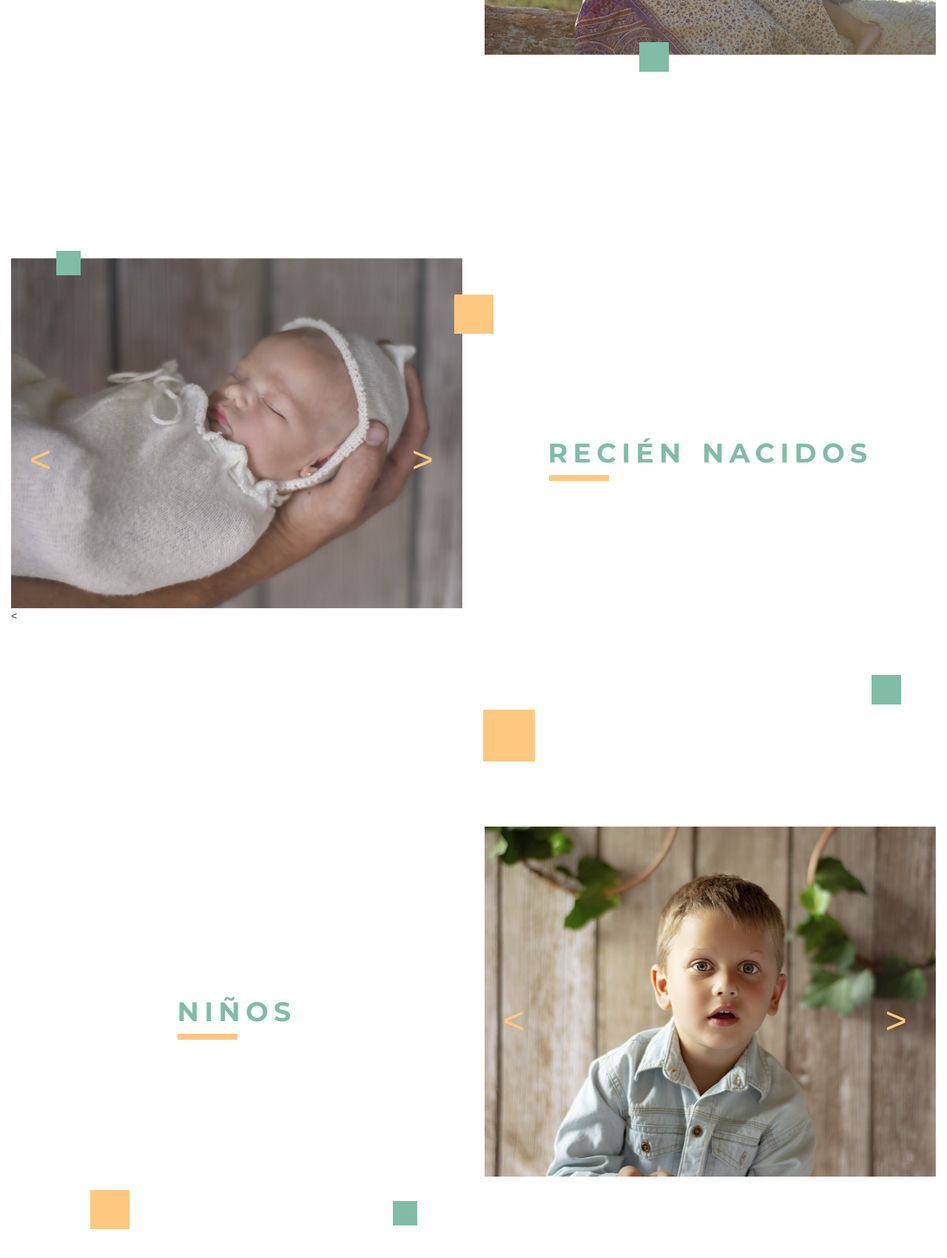
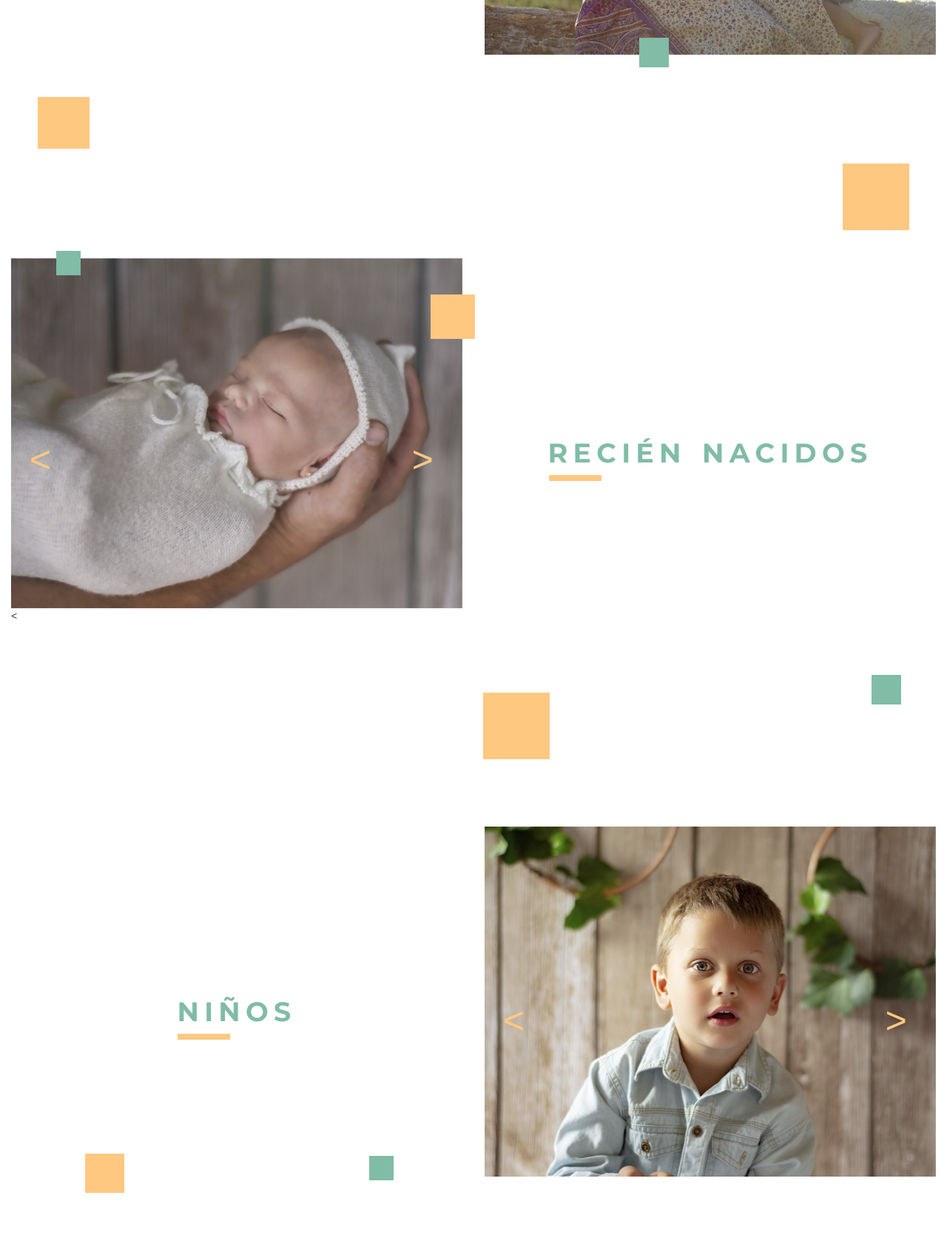
Before and after one commit to Warsouler/Romolina, a plain HTML site: page index.html in a window 1280 px wide. Shown: the part 3060-4760 px from the top of the page at 74% size. Drawn offline with Linux system fonts and the light colour scheme.

Commit message:
Desktop
Desktop

```diff
--- a/index.html
+++ b/index.html
@@ -332,6 +332,20 @@
     </div>
 <!--    fin maternidad-->
 
+
+
+    <div class="entresec">
+
+        <div id="blockentre1yellow" class="blockyellow"></div>
+        <div id="blockentre2yellow" class="blockyellow"></div>
+
+
+
+    </div>
+
+
+
+
 <!--    inicio newborn-->
     <div class="mysections row" id="newborn">
 
@@ -396,10 +410,7 @@
 
 
 
-           <div id="blockchildrengreen" class="blockgreen"></div>
 
-
-            <div id="blockchildrenyellow" class="blockyellowmedium"></div>
 
 
 
@@ -408,7 +419,10 @@
 
          <div class="col-md-6" id="columna1children">
 
+<div id="blockchildrengreen" class="blockgreen"></div>
 
+
+            <div id="blockchildrenyellow" class="blockyellowmedium"></div>
 
              <div class="carr">
 <!--             <img src="img/NINIOS.jpg"  class="img-responsive childrenmargins"/>-->
--- a/styles.css
+++ b/styles.css
@@ -191,7 +191,7 @@ nav.navbar.navbar-default.navbar-inverse.navbarnofixed
 
 #blockmsjtransp {
     width: 43%;
-    height: 29%;
+        height: 312px;
     background-color: black;
     opacity: 0.3;
     filter: alpha(opacity=30);
@@ -471,84 +471,86 @@ nav.navbar.navbar-default.navbar-inverse.navbarnofixed
 
     z-index: 3;
     left: 35%;
-    margin-top: 71.3%;
+        margin-top: 70.3%;
     width: 40px;
     height: 40px;
 
 }
 
 #blockmaternityyellow{
+
+    z-index: 3;
+    left: 76px;
+margin-top: -35px;
+}
+
+#maternidadline {
+        margin-top: 50px;
+    width: 71px;
+    display: inline;
+    margin-left: -336px;
+}
+
+#newbornline {
+    margin-top: -28%;
+    width: 71px;
+    display: inline;
+    margin-left: 25.7%;
+}
+
+
+#maternity_title
+{text-align: center;
+    margin-top: 18%;
+}
+
+
+
+/*Fin maternidad*/
+
+/*inicio recien nacidos*/
+
+#newborn {
+
+    margin-bottom: 22%;
+
+}
+
+#newborn_title {
+
+
+}
+
+#columna1newborn {
+
+
+    }
+
+
+
+.newborntitle{
+
+    margin-top: 35%;
+    margin-bottom:30%;
+
+}
+
+
+#blocknewborngreen{
 
     z-index: 3;
     left: 76px;
     top: -2%;
-}
-
-#maternidadline {
-    margin-top: 50px;
-    width: 81px;
-    display: inline;
-    margin-left: -351px;
-}
-
-#newbornline {
-    margin-top: -28%;
-    width: 81px;
-    display: inline;
-    margin-left: 25.7%;
-}
-
-
-#maternity_title
-{text-align: center;
-    margin-top: 18%;
-}
-
-
-
-/*Fin maternidad*/
-
-/*inicio recien nacidos*/
-
-#newborn {
-
-    margin-bottom: 22%;
-
-}
-
-#newborn_title {
-
-
-}
-
-#columna1newborn {
-
-
-    }
-
-
-
-.newborntitle{
-
-    margin-top: 35%;
-    margin-bottom:30%;
-
-}
-
-
-#blocknewborngreen{
-
-    z-index: 3;
-    left: 76px;
-    top: -2%;
 
 }
 
 #blocknewbornyellow{
 
-    z-index: 3;
-    left: 96%;
+   z-index: 3;
+    left: 91%;
     top: 10%;
+    width: 60px;
+    height: 60px;
 }
 
 
@@ -559,7 +561,7 @@ margin-top: 19%;
 }
 #newbornline {
     margin-top: 50px;
-    width: 81px;
+    width: 71px;
     display: inline;
     margin-left: -437px;
 }
@@ -593,10 +595,27 @@ margin-top: 19%;
 
 #yellowbetweensq {
     display: inline-block;
-    margin-top: -158px;
+    margin-top: -181px;
     left: 51%;
-}
-
+    width: 90px;
+    height: 90px;
+}
+
+
+#blockentre1yellow{
+    display: inline-block;
+    margin-top: -17%;
+    left: 4%;
+}
+
+
+#blockentre2yellow{
+    display: inline-block;
+    margin-top: -10%;
+    left: 89%;
+    width: 90px;
+    height: 90px;
+}
 
 
 /*fin between*/
@@ -627,17 +646,17 @@ margin-top: 19%;
 
 
 #blockchildrengreen{
-
     z-index: 3;
-    left: 83%;
-    margin-top: 36.8%;
+    left: -22%;
+    margin-top: 69.6%;
 }
 
 #blockchildrenyellow{
 
     z-index: 3;
-    left: 122px;
-    margin-top: 34.5%;
+     left: -82%;
+    margin-top: 0%;
+    top: 93.3%;
 
 }
 
@@ -657,7 +676,7 @@ margin-top: 18%;
 
 #childrenline {
     margin-top: 50px;
-    width: 81px;
+    width: 71px;
     display: inline;
     margin-left: -161px;
 }
@@ -702,7 +721,7 @@ margin-top: 18%;
 
 #familyline {
     margin-top: 50px;
-    width: 81px;
+    width: 71px;
     display: inline;
     margin-left: -208px;
 }
```
